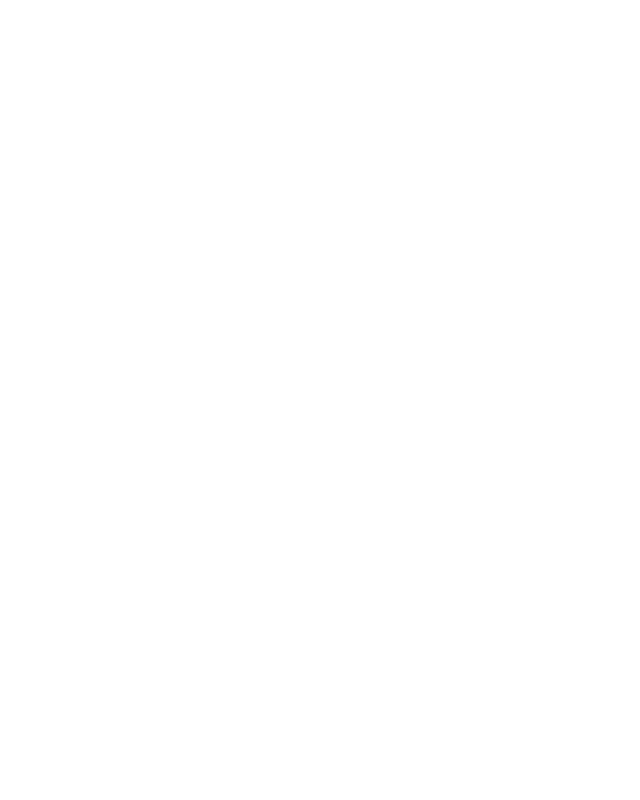
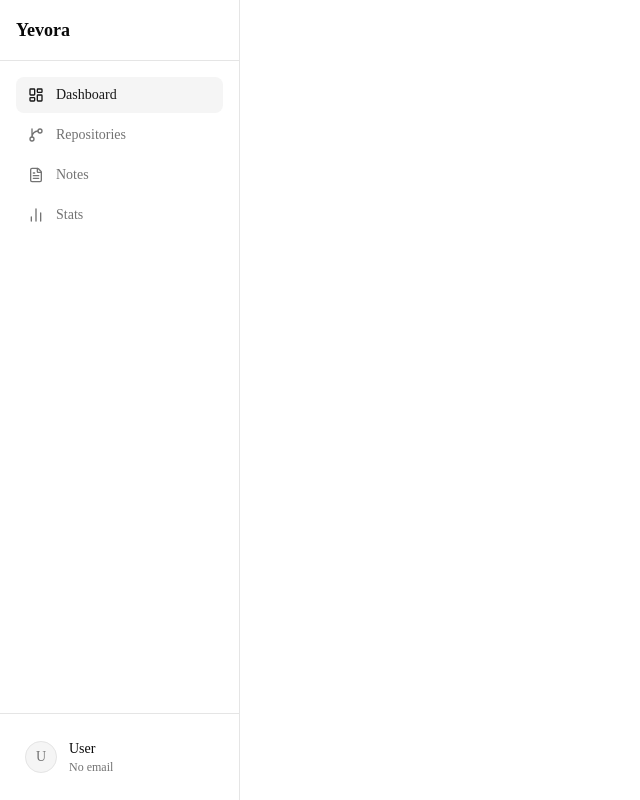
Before and after one commit to canbedir/yevora, a Next.js app: page /dashboard in a window 1280 px wide. Shown: the whole page, without its empty margins (0-640 px from the left). Built offline with nearby package versions, Linux system fonts and the light colour scheme; no server answers.

Commit message:
feat(ui): add authenticated dashboard shell layout - wrap app with a shared NextAuth session provider at root layout - create responsive dashboard shell with desktop sidebar and mobile sheet navigation - add active route highlighting and user avatar dropdown with sign out action

```diff
--- /dev/null
+++ b/app/(dashboard)/layout.tsx
@@ -0,0 +1,180 @@
+"use client";
+
+import Link from "next/link";
+import { usePathname } from "next/navigation";
+import { signOut, useSession } from "next-auth/react";
+import type { ComponentType, ReactNode } from "react";
+import {
+  BarChart2,
+  FileText,
+  GitBranch,
+  LayoutDashboard,
+  LogOut,
+  Menu,
+} from "lucide-react";
+
+import { Avatar, AvatarFallback, AvatarImage } from "@/components/ui/avatar";
+import { Button } from "@/components/ui/button";
+import {
+  DropdownMenu,
+  DropdownMenuContent,
+  DropdownMenuItem,
+  DropdownMenuLabel,
+  DropdownMenuSeparator,
+  DropdownMenuTrigger,
+} from "@/components/ui/dropdown-menu";
+import { Separator } from "@/components/ui/separator";
+import { Sheet, SheetContent, SheetTrigger } from "@/components/ui/sheet";
+import { cn } from "@/lib/utils";
+
+interface DashboardLayoutProps {
+  children: ReactNode;
+}
+
+interface NavItem {
+  href: "/dashboard" | "/repos" | "/notes" | "/stats";
+  label: string;
+  icon: ComponentType<{ className?: string }>;
+}
+
+const navItems: NavItem[] = [
+  { href: "/dashboard", label: "Dashboard", icon: LayoutDashboard },
+  { href: "/repos", label: "Repositories", icon: GitBranch },
+  { href: "/notes", label: "Notes", icon: FileText },
+  { href: "/stats", label: "Stats", icon: BarChart2 },
+];
+
+interface SidebarNavProps {
+  pathname: string;
+}
+
+function SidebarNav({ pathname }: SidebarNavProps) {
+  return (
+    <nav className="space-y-1">
+      {navItems.map((item) => {
+        const isActive = pathname === item.href;
+        const Icon = item.icon;
+
+        return (
+          <Link
+            key={item.href}
+            href={item.href}
+            className={cn(
+              "flex items-center gap-3 rounded-md px-3 py-2 text-sm transition-colors hover:bg-accent",
+              isActive ? "bg-accent text-accent-foreground" : "text-muted-foreground"
+            )}
+          >
+            <Icon className="h-4 w-4" />
+            <span>{item.label}</span>
+          </Link>
+        );
+      })}
+    </nav>
+  );
+}
+
+interface UserMenuProps {
+  name?: string | null;
+  email?: string | null;
+  image?: string | null;
+}
+
+function UserMenu({ name, email, image }: UserMenuProps) {
+  const initials = name?.trim().slice(0, 2).toUpperCase() ?? "U";
+
+  return (
+    <DropdownMenu>
+      <DropdownMenuTrigger asChild>
+        <Button variant="ghost" className="h-auto w-full justify-start gap-3 px-2 py-2">
+          <Avatar className="h-8 w-8">
+            <AvatarImage src={image ?? undefined} alt={name ?? "User"} />
+            <AvatarFallback>{initials}</AvatarFallback>
+          </Avatar>
+          <div className="min-w-0 text-left">
+            <p className="truncate text-sm font-medium">{name ?? "User"}</p>
+            <p className="truncate text-xs text-muted-foreground">{email ?? "No email"}</p>
+          </div>
+        </Button>
+      </DropdownMenuTrigger>
+      <DropdownMenuContent align="end" className="w-64">
+        <DropdownMenuLabel className="space-y-1">
+          <p>{name ?? "User"}</p>
+          <p className="font-normal text-muted-foreground">{email ?? "No email"}</p>
+        </DropdownMenuLabel>
+        <DropdownMenuSeparator />
+        <DropdownMenuItem onClick={() => signOut()} className="cursor-pointer">
+          <LogOut className="mr-2 h-4 w-4" />
+          Sign out
+        </DropdownMenuItem>
+      </DropdownMenuContent>
+    </DropdownMenu>
+  );
+}
+
+export default function DashboardLayout({ children }: DashboardLayoutProps) {
+  const pathname = usePathname();
+  const { data: session } = useSession();
+
+  return (
+    <div className="min-h-screen bg-background">
+      <aside className="fixed inset-y-0 left-0 hidden w-60 border-r bg-card md:flex md:flex-col">
+        <div className="px-4 py-4">
+          <Link href="/dashboard" className="text-lg font-semibold">
+            Yevora
+          </Link>
+        </div>
+        <Separator />
+        <div className="flex-1 p-4">
+          <SidebarNav pathname={pathname} />
+        </div>
+        <Separator />
+        <div className="p-4">
+          <UserMenu
+            name={session?.user?.name}
+            email={session?.user?.email}
+            image={session?.user?.image}
+          />
+        </div>
+      </aside>
+
+      <div className="md:pl-60">
+        <header className="sticky top-0 z-20 border-b bg-background/80 px-4 py-3 backdrop-blur md:hidden">
+          <div className="flex items-center justify-between">
+            <Link href="/dashboard" className="text-base font-semibold">
+              Yevora
+            </Link>
+            <Sheet>
+              <SheetTrigger asChild>
+                <Button variant="outline" size="icon">
+                  <Menu className="h-4 w-4" />
+                  <span className="sr-only">Open navigation</span>
+                </Button>
+              </SheetTrigger>
+              <SheetContent side="left" className="w-72 p-0">
+                <div className="px-4 py-4">
+                  <Link href="/dashboard" className="text-lg font-semibold">
+                    Yevora
+                  </Link>
+                </div>
+                <Separator />
+                <div className="p-4">
+                  <SidebarNav pathname={pathname} />
+                </div>
+                <Separator />
+                <div className="p-4">
+                  <UserMenu
+                    name={session?.user?.name}
+                    email={session?.user?.email}
+                    image={session?.user?.image}
+                  />
+                </div>
+              </SheetContent>
+            </Sheet>
+          </div>
+        </header>
+
+        <main className="p-4 md:p-6">{children}</main>
+      </div>
+    </div>
+  );
+}
--- a/app/layout.tsx
+++ b/app/layout.tsx
@@ -1,5 +1,8 @@
 import type { Metadata } from "next";
 import { Geist, Geist_Mono } from "next/font/google";
+
+import { SessionProviderWrapper } from "@/components/SessionProviderWrapper";
+
 import "./globals.css";
 
 const geistSans = Geist({
@@ -13,21 +16,25 @@
 });
 
 export const metadata: Metadata = {
-  title: "Create Next App",
-  description: "Generated by create next app",
+  title: "Yevora",
+  description: "Your personal developer dashboard",
 };
+
+interface RootLayoutProps {
+  children: React.ReactNode;
+}
 
 export default function RootLayout({
   children,
-}: Readonly<{
-  children: React.ReactNode;
-}>) {
+}: RootLayoutProps) {
   return (
     <html
       lang="en"
       className={`${geistSans.variable} ${geistMono.variable} h-full antialiased`}
     >
-      <body className="min-h-full flex flex-col">{children}</body>
+      <body className="min-h-full flex flex-col">
+        <SessionProviderWrapper>{children}</SessionProviderWrapper>
+      </body>
     </html>
   );
 }
--- /dev/null
+++ b/components/SessionProviderWrapper.tsx
@@ -0,0 +1,12 @@
+"use client";
+
+import type { ReactNode } from "react";
+import { SessionProvider } from "next-auth/react";
+
+interface SessionProviderWrapperProps {
+  children: ReactNode;
+}
+
+export function SessionProviderWrapper({ children }: SessionProviderWrapperProps) {
+  return <SessionProvider>{children}</SessionProvider>;
+}
```
